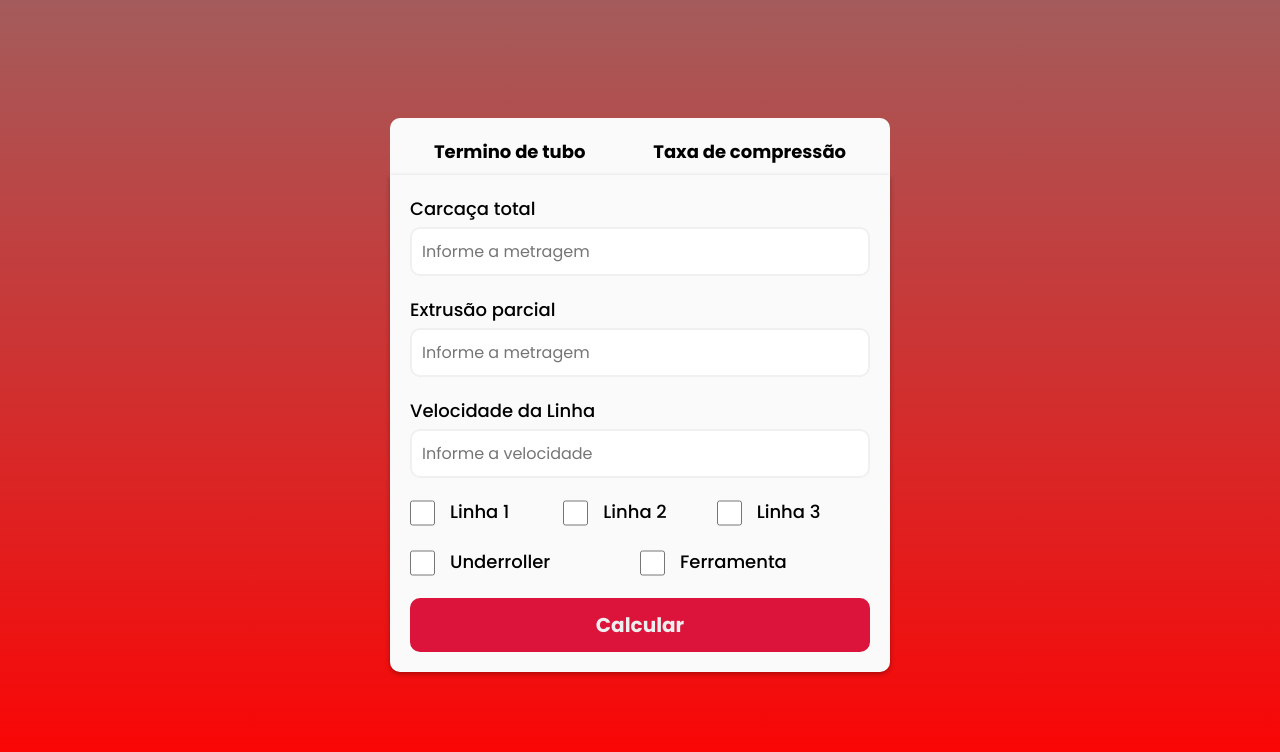
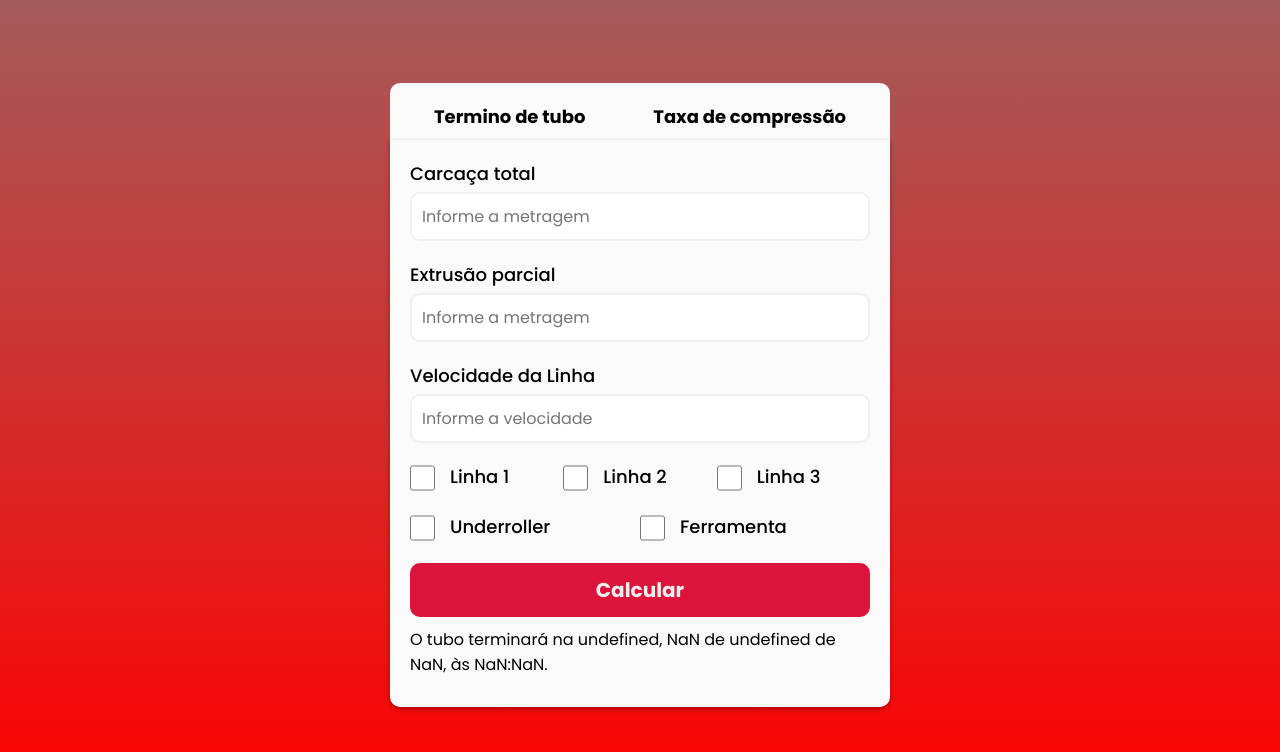
Before and after one commit to Ian-FS/calcula-facil-react, a React (Vite) app: page /terminopipe in a window 1280 px wide. Shown: the top 752 px of the page. Built offline with nearby package versions, Linux system fonts and the light colour scheme.

Commit message:
Atualizado logica da página End Pipe

```diff
--- /dev/null
+++ b/src/components/Formulario/ResultDashboard/ResultDashboard.jsx
@@ -0,0 +1,7 @@
+export default function ResultDashboard() {
+    return (
+        <div>
+
+        </div>
+    )
+}
--- a/src/pages/calculates-end-pipe.jsx
+++ b/src/pages/calculates-end-pipe.jsx
@@ -2,11 +2,12 @@ import InputBox from "../components/Formulario/InputBox/InputBox"
 import InputCheck from "../components/Formulario/InputCheck/InputCheck"
 import Botao from "../components/Formulario/Botao/Botao"
 import { useState } from "react"
+import ResultDashboard from "../components/Formulario/ResultDashboard/ResultDashboard";
 
 export default function EndPipePage() {
-    const [carcassTotal, setCarcassTotal] = useState();
-    const [partialExtrusion, setPartialExtrusion] = useState();
-    const [speedLine, setSpeedLine] = useState();
+    const [carcassTotal, setCarcassTotal] = useState('');
+    const [partialExtrusion, setPartialExtrusion] = useState('');
+    const [speedLine, setSpeedLine] = useState('');
 
     const diasDaSemana = [
         'domingo',
@@ -18,38 +19,49 @@ export default function EndPipePage() {
         'sábado'
     ]
 
-    const CalculaTermino = () => {
-        const data = new Date()
-        const diaDaSemana = diasDaSemana[data.getDay()]
-        const dia = data.getDate()
-        const mes = data.getMonth() + 1
-        const ano = data.getFullYear()
-        const hora = data.getHours()
-        const minutos = data.getMinutes()
+    const meses = ['Janeiro', 'Fevereiro', 'Março', 'Abril', 'Maio', 'Junho', 'Julho', 'Agosto', 'Setembro', 'Outubro', 'Novembro', 'Dezembro']
 
-        const diaConvertido = Math.trunc((1970 / 60) / 24) // dias
-        const horaConvertida = Math.trunc(1970 / 60) // horas
-        const minutoConvertida = 1970 % 60 //minutos
+    const calculaTermino = () => (carcassTotal - partialExtrusion) / speedLine
+    const calculaTempoTermino = () => {
 
-        console.log(diaConvertido, horaConvertida, minutoConvertida)
+        let currentDate = new Date()
+        let newDate = new Date()
+
+        const diasConvertidos = Math.trunc((calculaTermino() / 60) / 24) // dias
+        const horasConvertidas = Math.trunc(calculaTermino() / 60) // horas
+        const minutosConvertidos = calculaTermino() % 60 //minutos
+
+
+        newDate.setDate(currentDate.getDate() + diasConvertidos)
+        newDate.setHours(currentDate.getHours() + horasConvertidas)
+        newDate.setMinutes(currentDate.getMinutes() + minutosConvertidos)
+
+        let diaDaSemana = diasDaSemana[newDate.getDay()]
+
+        console.log(`O tubo terminará na ${diaDaSemana}, ${newDate.getDate()} de ${meses[newDate.getMonth()]} de ${newDate.getFullYear()}, às ${newDate.getHours()}:${newDate.getMinutes()}.`)
+        return <p>
+            {`O tubo terminará na ${diaDaSemana}, ${newDate.getDate()} de ${meses[newDate.getMonth()]} de ${newDate.getFullYear()}, às ${newDate.getHours()}:${newDate.getMinutes()}.`}
+        </p>
     }
+
+
 
     return (
         <div className="form">
             <InputBox
-                handleChange={(event) => setCarcassTotal(event.target.value)}
+                handleChange={(event) => setCarcassTotal(parseFloat(event.target.value))}
                 labelBox={'Carcaça total'}
                 placeholder={'Informe a metragem'}
                 value={carcassTotal}
             />
             <InputBox
-                handleChange={(event) => setPartialExtrusion(event.target.value)}
+                handleChange={(event) => setPartialExtrusion(parseFloat(event.target.value))}
                 labelBox={'Extrusão parcial'}
                 placeholder={'Informe a metragem'}
                 value={partialExtrusion}
             />
             <InputBox
-                handleChange={(event) => setSpeedLine(event.target.value)}
+                handleChange={(event) => setSpeedLine(parseFloat(event.target.value))}
                 labelBox={'Velocidade da Linha'}
                 placeholder={'Informe a velocidade'}
                 value={speedLine}
@@ -70,9 +82,10 @@ export default function EndPipePage() {
                 <InputCheck labelCheck={'Ferramenta'} />
             </div>
             <Botao
-                handleClick={CalculaTermino}
+                handleClick={calculaTempoTermino}
             />
+            {calculaTempoTermino()}
+            <ResultDashboard />
         </div>
-
     )
 }
```
